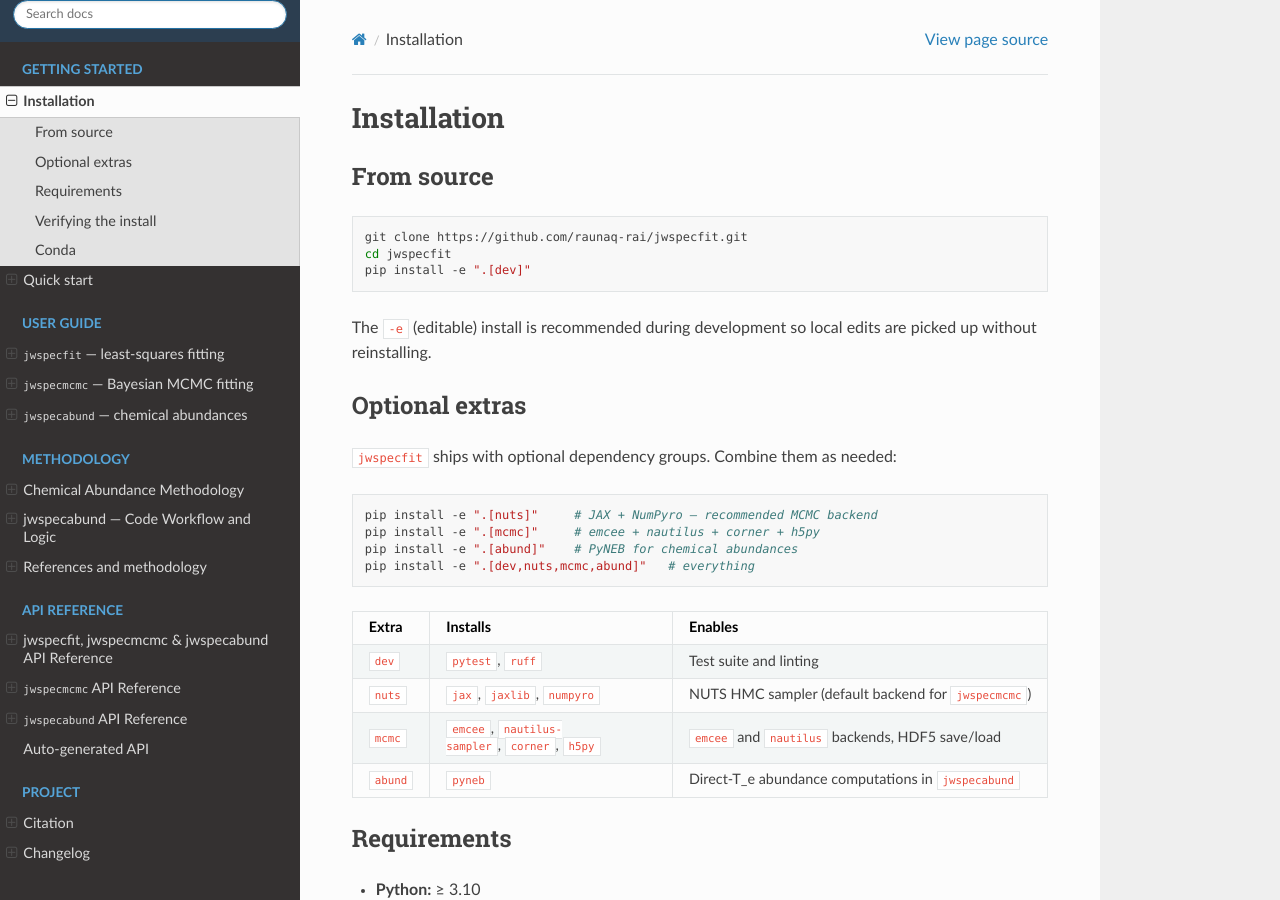
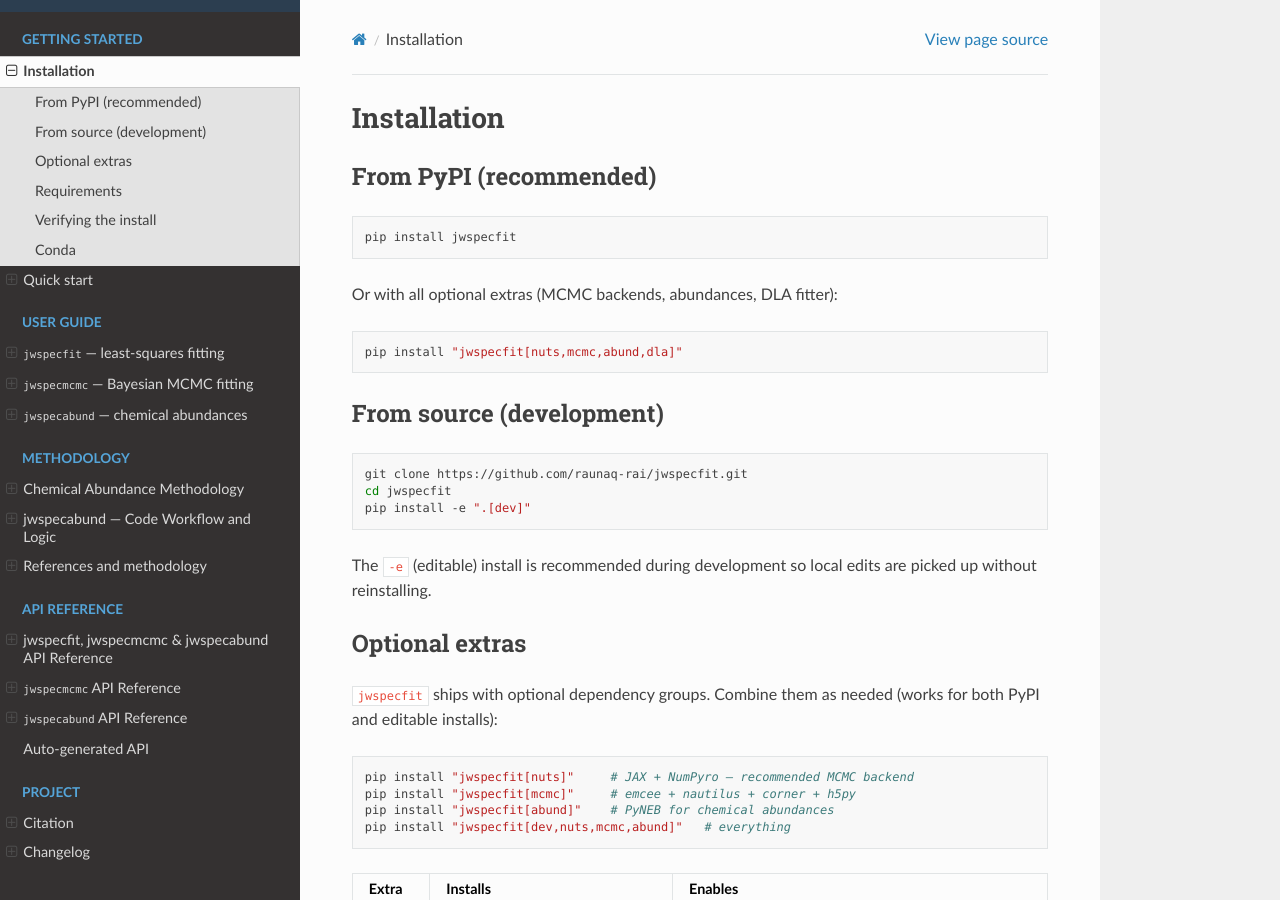
Before and after one commit to raunaq-rai/jwspecfit, a Sphinx documentation site: the page built from docs/installation.md, in a window 1280 px wide and 900 px high. Built offline with Sphinx 7.4.7 and the Read the Docs theme 3.1.0, drawn with Linux system fonts in a browser that asks for light colours.

Commit message:
README + install docs: lead with 'pip install jwspecfit', add PyPI badges

````diff
--- a/docs/installation.md
+++ b/docs/installation.md
@@ -1,6 +1,18 @@
 # Installation
 
-## From source
+## From PyPI (recommended)
+
+```bash
+pip install jwspecfit
+```
+
+Or with all optional extras (MCMC backends, abundances, DLA fitter):
+
+```bash
+pip install "jwspecfit[nuts,mcmc,abund,dla]"
+```
+
+## From source (development)
 
 ```bash
 git clone https://github.com/raunaq-rai/jwspecfit.git
@@ -14,13 +26,13 @@ edits are picked up without reinstalling.
 ## Optional extras
 
 `jwspecfit` ships with optional dependency groups. Combine them as
-needed:
+needed (works for both PyPI and editable installs):
 
 ```bash
-pip install -e ".[nuts]"     # JAX + NumPyro — recommended MCMC backend
-pip install -e ".[mcmc]"     # emcee + nautilus + corner + h5py
-pip install -e ".[abund]"    # PyNEB for chemical abundances
-pip install -e ".[dev,nuts,mcmc,abund]"   # everything
+pip install "jwspecfit[nuts]"     # JAX + NumPyro — recommended MCMC backend
+pip install "jwspecfit[mcmc]"     # emcee + nautilus + corner + h5py
+pip install "jwspecfit[abund]"    # PyNEB for chemical abundances
+pip install "jwspecfit[dev,nuts,mcmc,abund]"   # everything
 ```
 
 | Extra   | Installs                                  | Enables                                          |
````
Also changed, not shown: README.md (+14 -1 lines).
